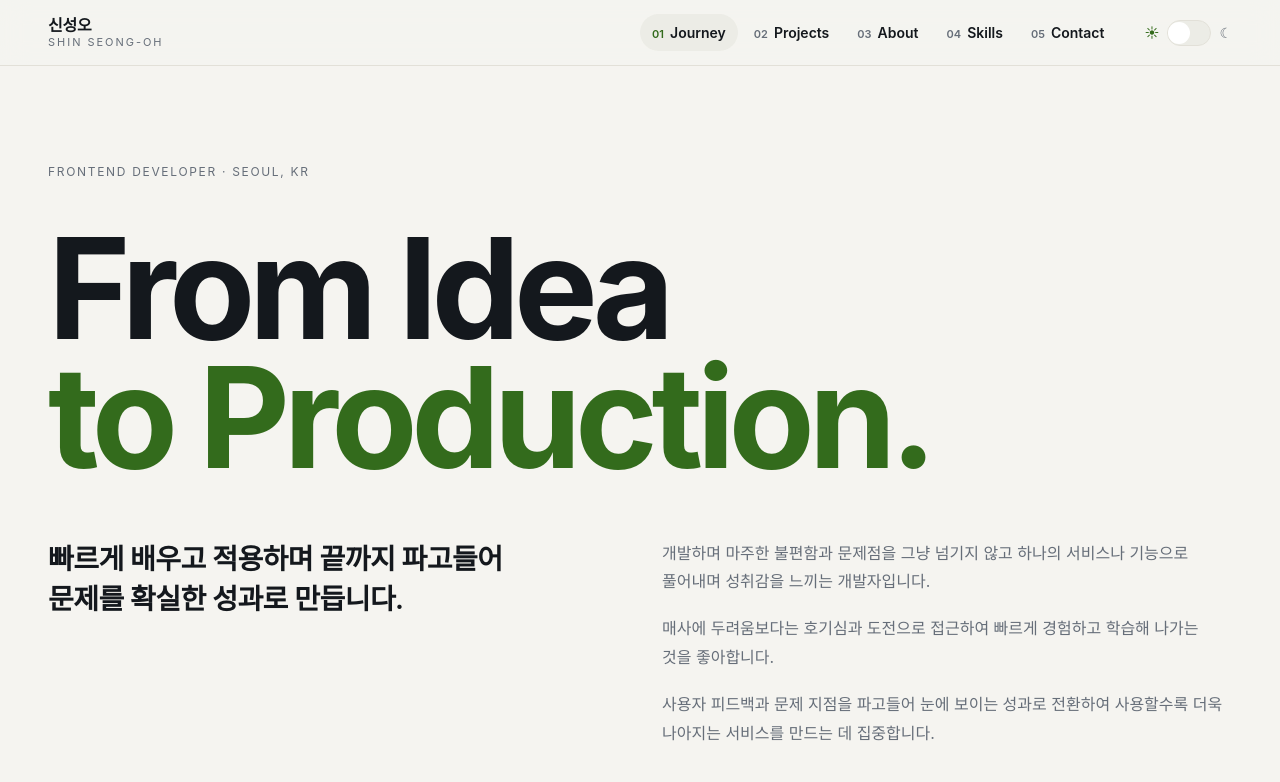
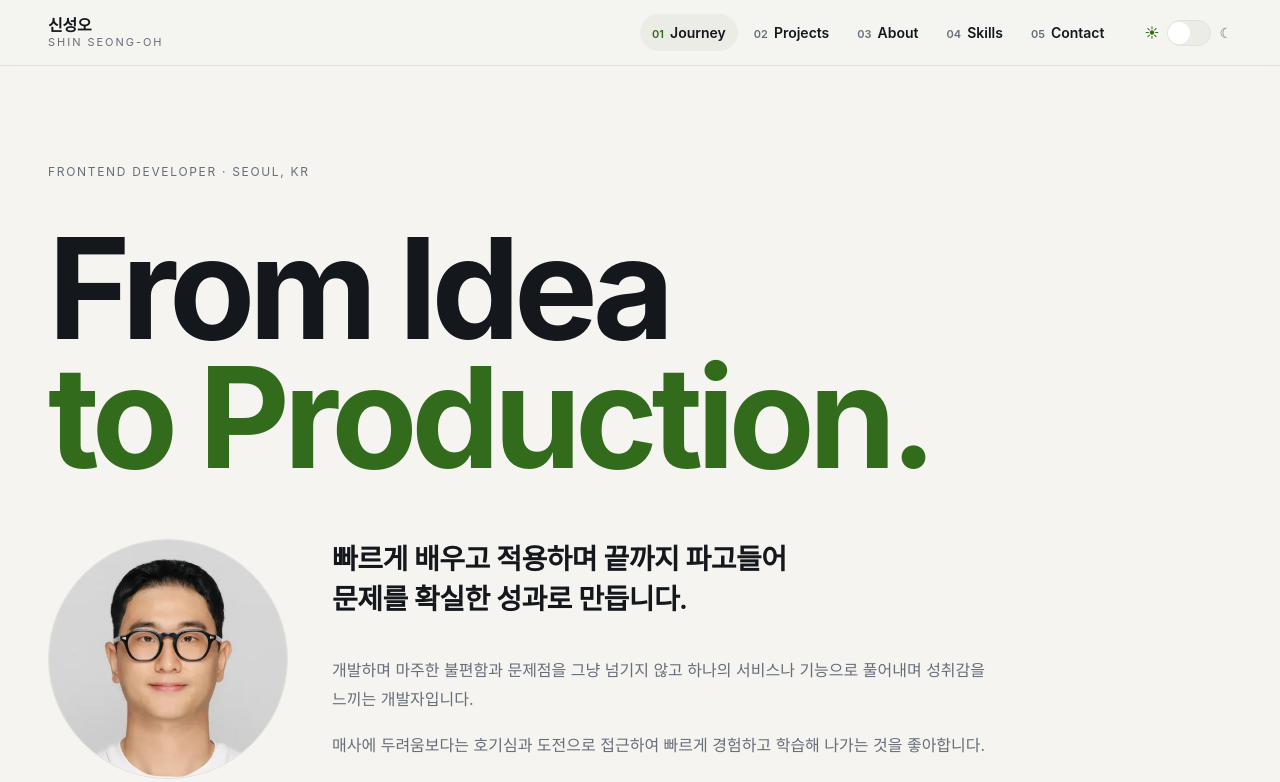
Before and after one commit to seong5/seong5.github.io, a Next.js app: page / in a window 1280 px wide. Shown: the top 782 px of the page. Built offline with nearby package versions, Linux system fonts and the light colour scheme; a web font is replaced by a local one.

Commit message:
✨ feat: 히어로에 프로필 사진 추가하고 리드·본문을 세로로 재배치

```diff
--- a/app/components/Hero.tsx
+++ b/app/components/Hero.tsx
@@ -1,3 +1,5 @@
+import Image from 'next/image';
+
 import { HEADLINE, INTRO, KICKER, LEAD } from '../content/copy';
 import { PROFILE } from '../content/profile';
 import CopyEmail from './CopyEmail';
@@ -27,9 +29,33 @@ export default function Hero() {
         </span>
       </h1>
 
-      {/* 리드 / 본문 2열 — auto-fit이라 좁아지면 알아서 한 줄로 쌓인다.
+      {/* 사진 레일 + 텍스트 한 줄기. 리드와 본문을 나란히 두면 텍스트가 가로를
+          넓게 먹어 사진이 눌린다. 세로로 쌓아 비는 폭을 사진에 넘긴다.
+          flex-wrap이라 좁아지면 사진이 한 줄을 차지하며 접힌다. */}
+      <div className="mt-14 flex flex-wrap items-start gap-11">
+        {/* 증명사진을 얼굴 기준 정사각으로 구운 크롭본. 240px에 묶는 이유는 선명도다 —
+            원본이 413px뿐이라 300px로 키우면 고밀도 화면에서 1.45배 늘어나 부옇게 보인다.
+            240px이면 1.16배라 사실상 원본 그대로 찍힌다.
+            폭이 줄면 160px까지 따라 줄어든다 — 고정하면 모바일에서 원이 화면을 다 먹는다.
+            폴드 위라 lazy로 두면 뒤늦게 튀어 들어온다.
+            pointer-events-none이 우클릭을 감싸는 div로 흘려보내 브라우저가 이미지용
+            메뉴("이미지를 다른 이름으로 저장")를 구성하지 못하게 한다. 링크도 hover도
+            없는 아바타라 잃는 상호작용이 없다. 우발적 저장을 막는 억제책일 뿐,
+            주소로 직접 받는 것까지는 정적 사이트에서 막을 수 없다. */}
+        <Image
+          src={PROFILE.avatar}
+          alt={`${PROFILE.name} 프로필 사진`}
+          width={240}
+          height={240}
+          priority
+          draggable={false}
+          className="pointer-events-none size-[clamp(160px,22vw,240px)] shrink-0 select-none rounded-chip border border-border object-cover"
+        />
+
+        {/* max-w를 660px에 묶는 이유 — 본문 세 문장이 44~60자라 이 폭에서 모두 두 줄로
+            떨어진다. 폭을 다 주면 둘째 문장만 한 줄이 되어 덩어리가 들쭉날쭉해진다.
             본문 세 문장은 각각 독립 <p>다. <br />로 고정하면 뷰포트마다 조각 줄이 생긴다. */}
-      <div className="mt-14 grid grid-cols-[repeat(auto-fit,minmax(310px,1fr))] items-start gap-11">
+        <div className="flex min-w-[310px] max-w-[660px] flex-1 basis-[440px] flex-col gap-9">
           {/* 리드만 두 행으로 끊는다 — 아래 본문 세 문장과 달리 문장이 하나뿐이라
               행이 밀리지 않는다. 좁은 폭에서는 각 행이 자연스럽게 한 번 더 접힌다. */}
           <p className="text-quote font-semibold tracking-[-0.02em] text-pretty break-keep">
@@ -40,6 +66,7 @@ export default function Hero() {
             {INTRO.map((t) => (
               <p key={t}>{t}</p>
             ))}
+          </div>
         </div>
       </div>
 
--- a/app/content/profile.ts
+++ b/app/content/profile.ts
@@ -11,4 +11,7 @@ export const PROFILE = {
   email: 'greenbi0852@gmail.com',
   github: 'https://github.com/seong5',
   location: 'Seoul, KR',
+  /* 히어로 아바타 — scripts/optimize-project-images.mjs가 profile.png에서 굽는
+     413px 정사각 크롭본이다. 이력서가 쓰는 원본과는 별개 파일이다. */
+  avatar: '/profile-avatar.webp',
 } as const;
```
Lines whose indentation alone changed are shown as unchanged.
